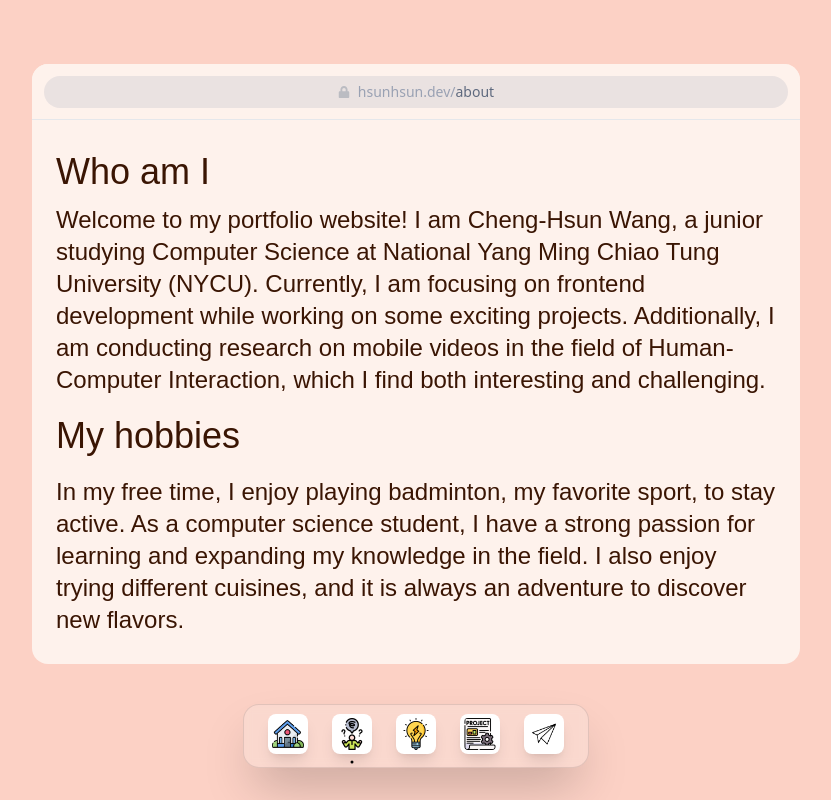
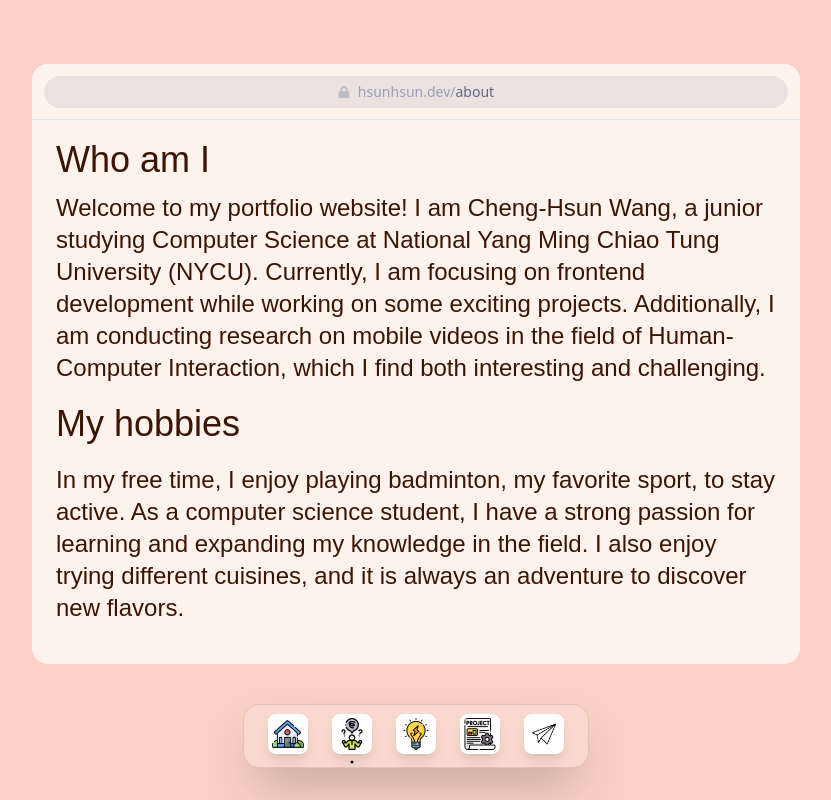
Before and after one commit to BaBa0525/portfolio, a Next.js app: page /about in a window 1280 px wide. Shown: the whole page, without its empty margins (224-1055 px from the left). Built offline with nearby package versions, Linux system fonts and the light colour scheme; a web font is replaced by a local one.

Commit message:
🐛 Fix page scroll

```diff
--- a/src/pages/about.tsx
+++ b/src/pages/about.tsx
@@ -17,7 +17,7 @@ const About: NextPage = () => {
               </div>
             </div>
             {/* content */}
-            <div className="flex h-full items-center rounded-2xl bg-about-web-bg">
+            <div className="flex h-full rounded-2xl bg-about-web-bg">
               <div className="mt-12 overflow-scroll py-4 px-6 font-enaf text-about-web-text">
                 <h2 className="my-3 text-3xl md:text-4xl">Who am I</h2>
                 <p className="text-lg md:text-2xl">
```
